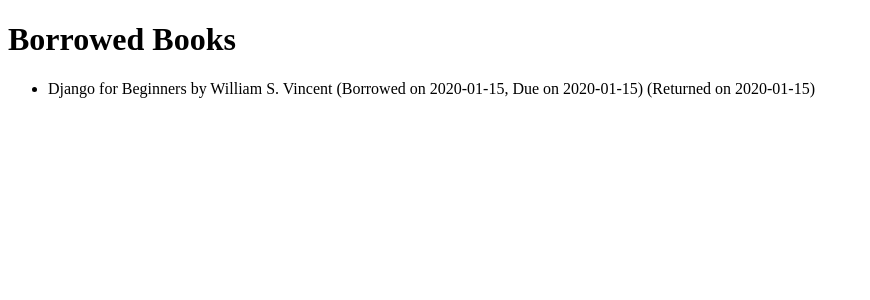
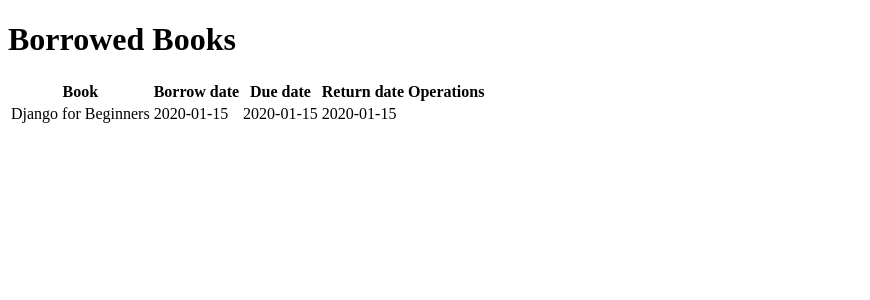
Before and after one commit to ZZy979/django_library, a Django app: page /library/borrow-records/ in a window 1280 px wide. Shown: the part 26-326 px from the top of the page, without its empty margins (0-870 px from the left). Run offline with Django 4.2, Linux system fonts and the light colour scheme; a user stored in the database is signed in; data comes from the database, SQL or seed files in the repository; tables that the repository leaves empty hold one stand-in row (values such as "Sample post").

Commit message:
图书列表模板改为表格展示，添加管理员新增、编辑、删除图书的链接

```diff
--- a/library/models.py
+++ b/library/models.py
@@ -7,7 +7,8 @@
 
 
 class User(AbstractUser):
-    pass
+    def is_admin(self):
+        return self.groups.filter(name='Librarian').exists()
 
 
 class Category(models.Model):
--- a/library/templates/library/borrow_record_list.html
+++ b/library/templates/library/borrow_record_list.html
@@ -4,20 +4,31 @@
 
 {% block content %}
 <h1>Borrowed Books</h1>
-<ul>
-{% for record in borrow_record_list %}
-	<li>
-        {{ record.book.title }} by {{ record.book.author }}
-        (Borrowed on {{ record.borrow_date|date:"Y-m-d" }}, Due on {{ record.due_date|date:"Y-m-d" }})
-        {% if not record.return_date %}
-        	<a href="{% url 'library:return-book' record.id %}">Return</a>
-            <a href="{% url 'library:renew-book' record.id %}">Renew</a>
-        {% else %}
-            (Returned on {{ record.return_date|date:"Y-m-d" }})
-        {% endif %}
-    </li>
-{% empty %}
+{% if borrow_record_list %}
+	<table>
+    <tr>
+        <th>Book</th>
+        <th>Borrow date</th>
+        <th>Due date</th>
+        <th>Return date</th>
+        <th>Operations</th>
+    </tr>
+    {% for record in borrow_record_list %}
+    <tr>
+        <td>{{ record.book.title }}</td>
+        <td>{{ record.borrow_date|date:"Y-m-d" }}</td>
+        <td>{{ record.due_date|date:"Y-m-d" }}</td>
+        <td>{{ record.return_date|date:"Y-m-d" }}</td>
+        <td>
+            {% if not record.return_date %}
+                <a href="{% url 'library:return-book' record.id %}">Return</a>
+                <a href="{% url 'library:renew-book' record.id %}">Renew</a>
+            {% endif %}
+        </td>
+    </tr>
+    {% endfor %}
+    </table>
+{% else %}
     <p>You have not borrowed any books.</p>
-{% endfor %}
-</ul>
+{% endif %}
 {% endblock %}
```
Also changed, not shown: library/templates/library/book_detail.html (+9 -4 lines), library/templates/library/book_list.html (+31 -8 lines).
